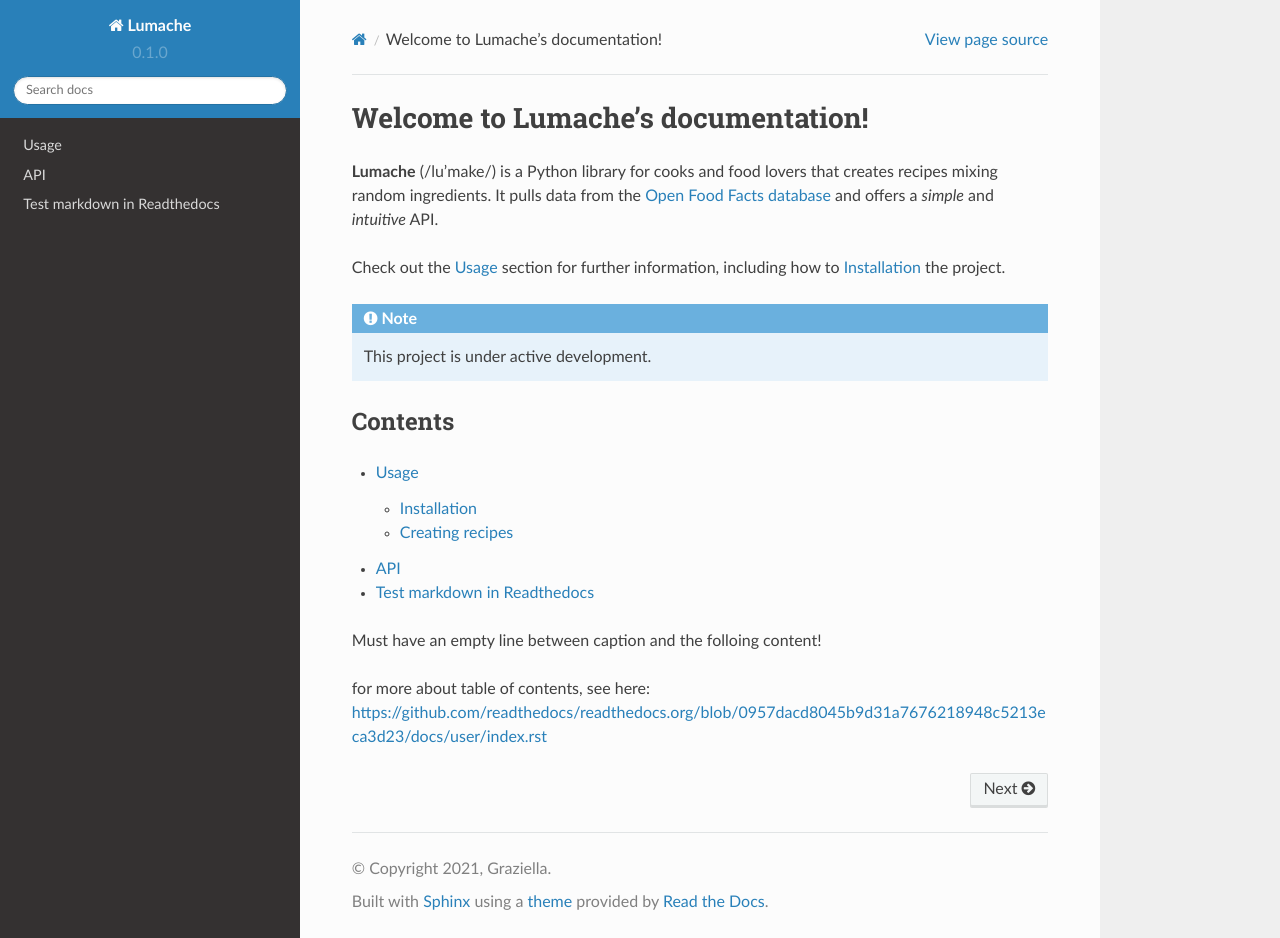
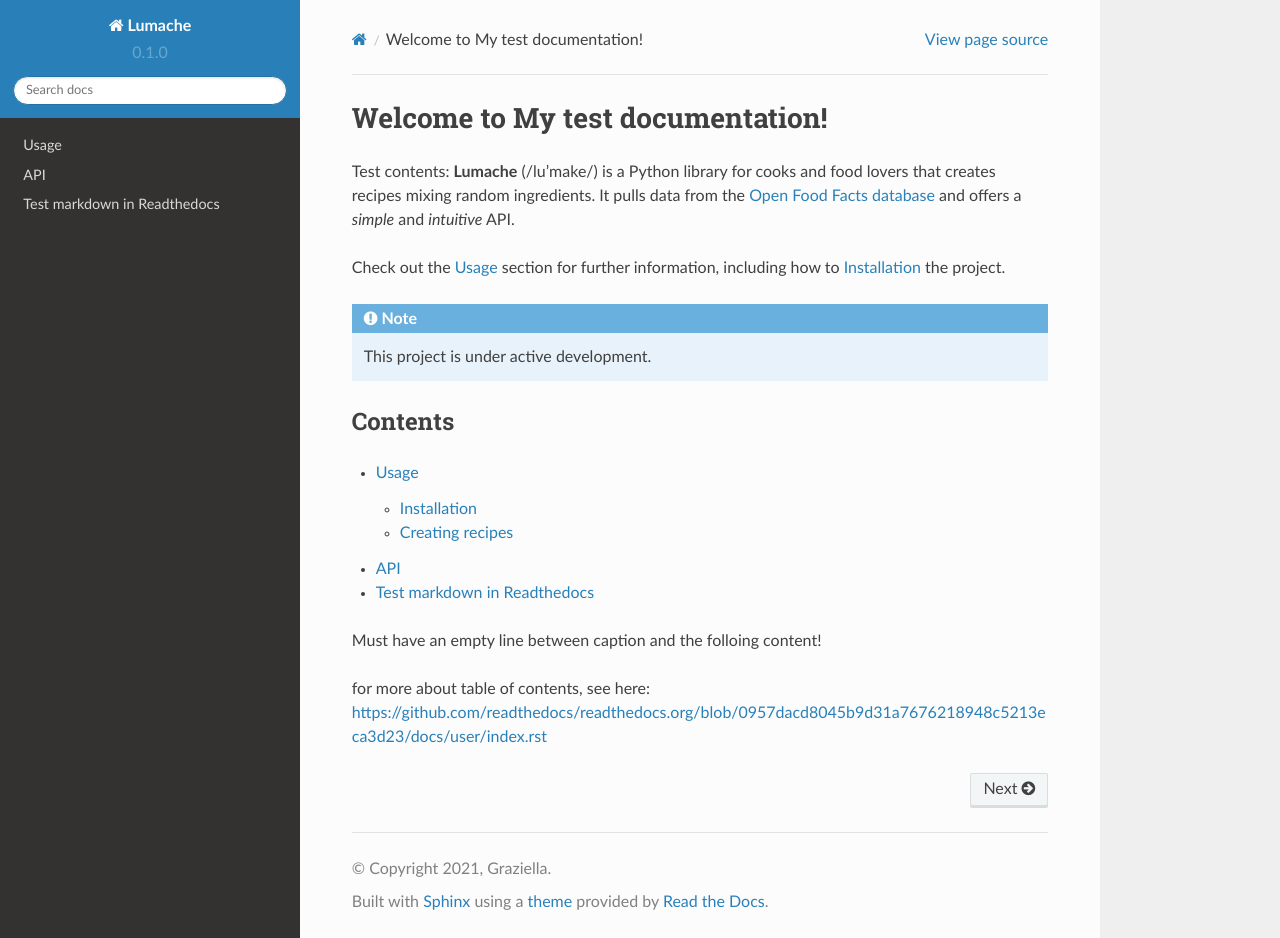
Before and after one commit to LYC-vio/Readthedocs_test, a Sphinx documentation site: the page built from docs/source/index.rst, in a window 1280 px wide and 938 px high. Built offline with Sphinx 7.4.7 and the Read the Docs theme 2.0.0, drawn with Linux system fonts in a browser that asks for light colours; pages that are not in the unit, such as notebooks, are missing from menus.

Commit message:
Update index.rst

```diff
--- a/docs/source/index.rst
+++ b/docs/source/index.rst
@@ -1,6 +1,6 @@
-Welcome to Lumache's documentation!
+Welcome to My test documentation!
 ===================================
-
+Test contents:
 **Lumache** (/lu'make/) is a Python library for cooks and food lovers
 that creates recipes mixing random ingredients.
 It pulls data from the `Open Food Facts database <https://world.openfoodfacts.org/>`_
```
